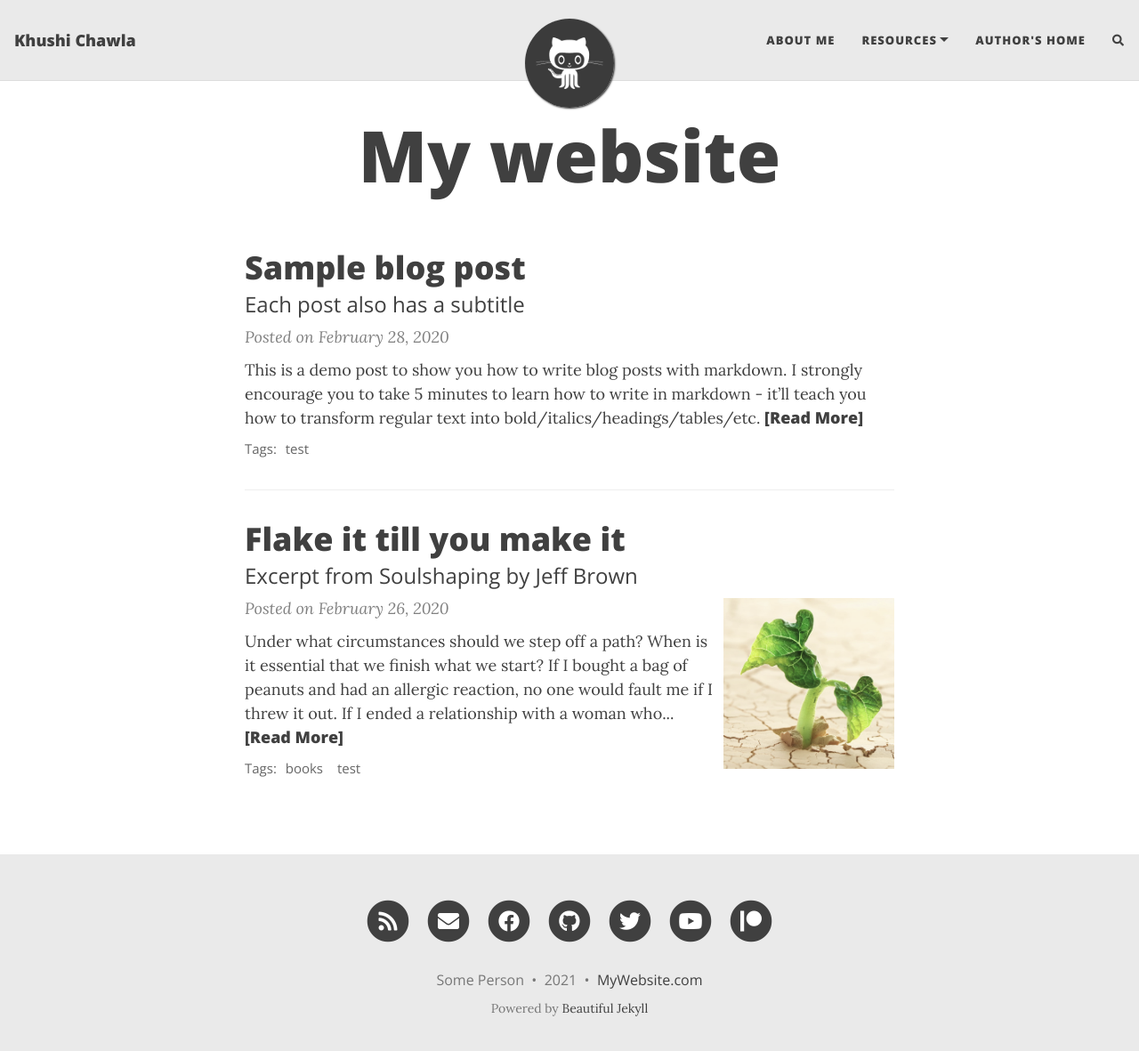
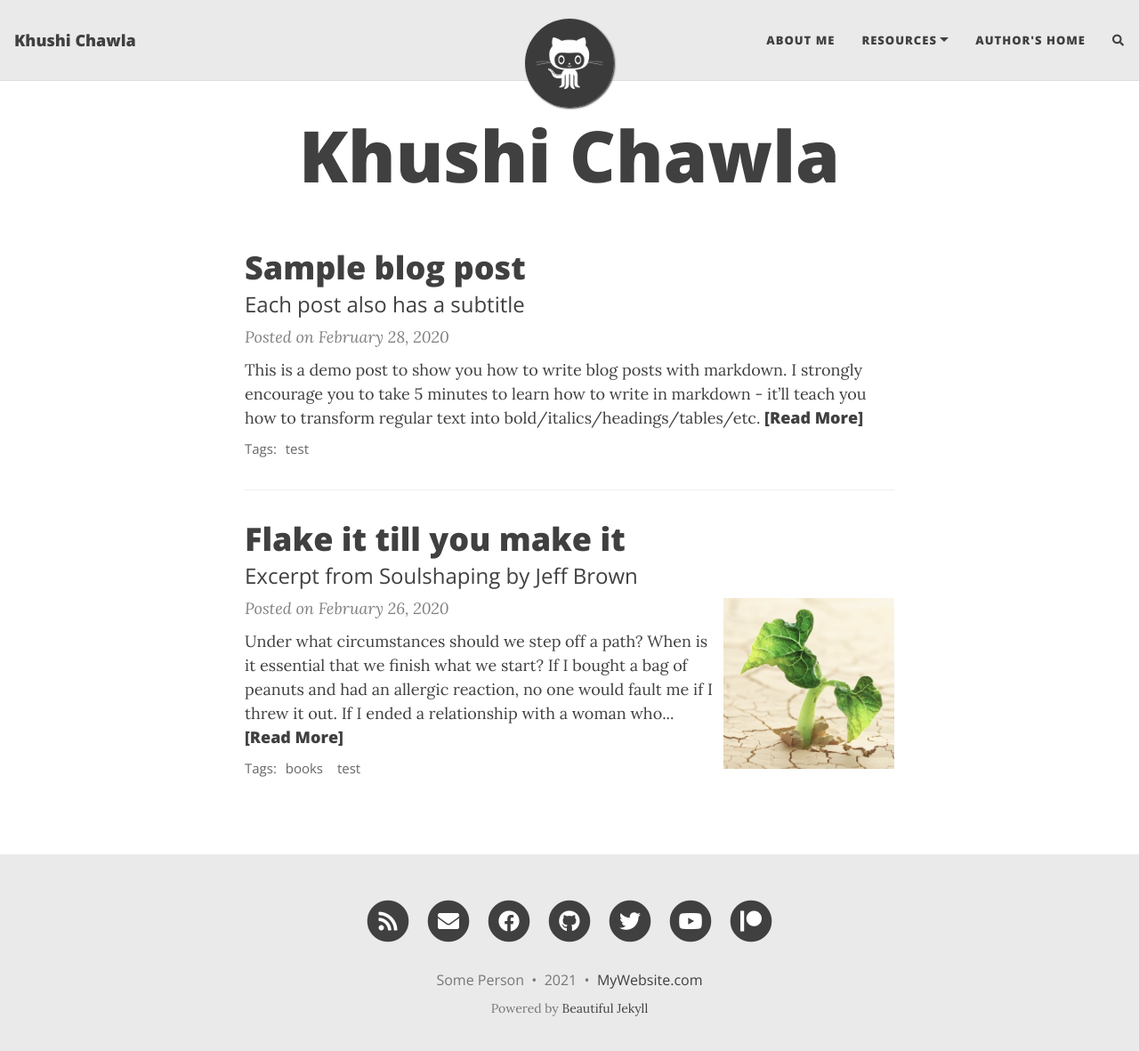
Before and after one commit to khushi1811/khushi1811.github.io, a Jekyll site: the page built from index.html, in a window 1280 px wide and 1194 px high. Shown: the top 1181 px of the window at 89% size. Built offline with Jekyll 4.4.1, drawn with Linux system fonts in a browser that asks for light colours; nearby versions of some CDN libraries; the list of posts is cut into pages by our own code; comment, search, counter and statistics services are not loaded.

Commit message:
Update index.html

```diff
--- a/index.html
+++ b/index.html
@@ -1,5 +1,5 @@
 ---
 layout: home
-title: My website
+title: Khushi Chawla
 
 ---
```
